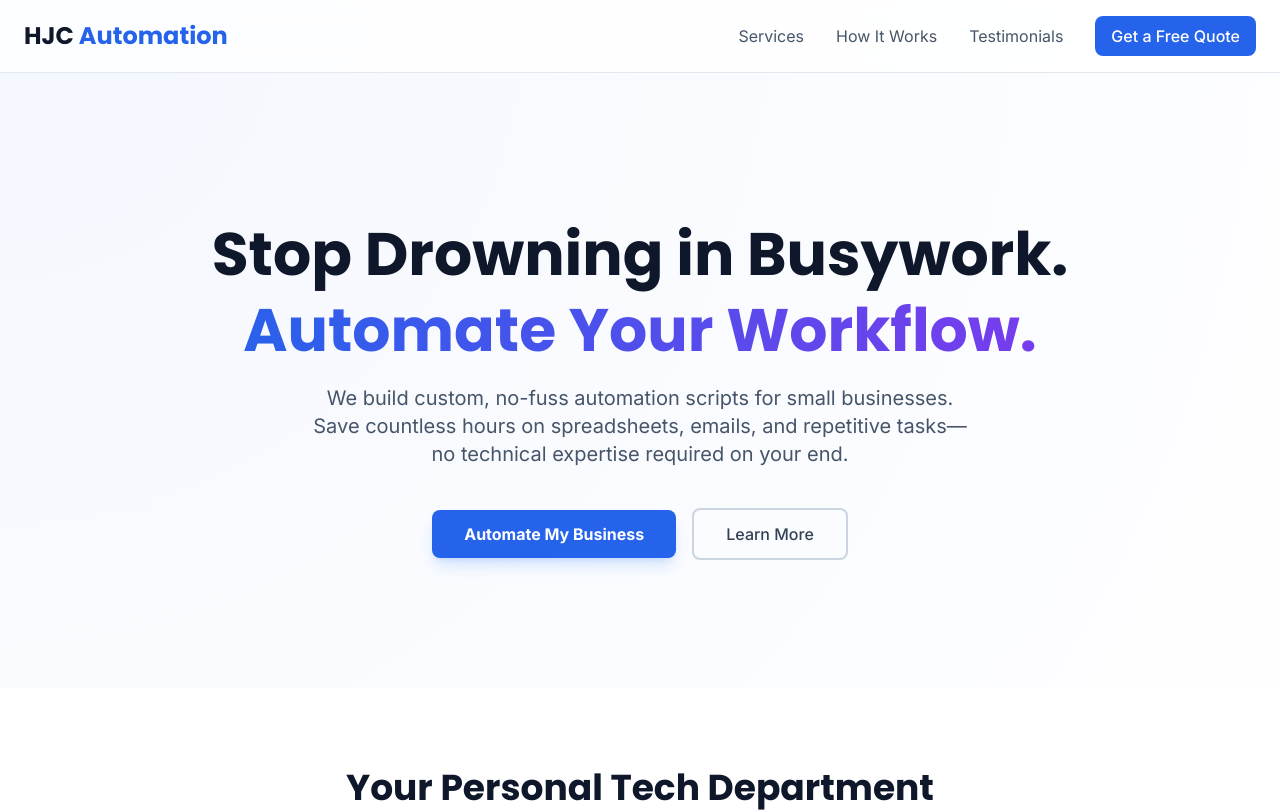
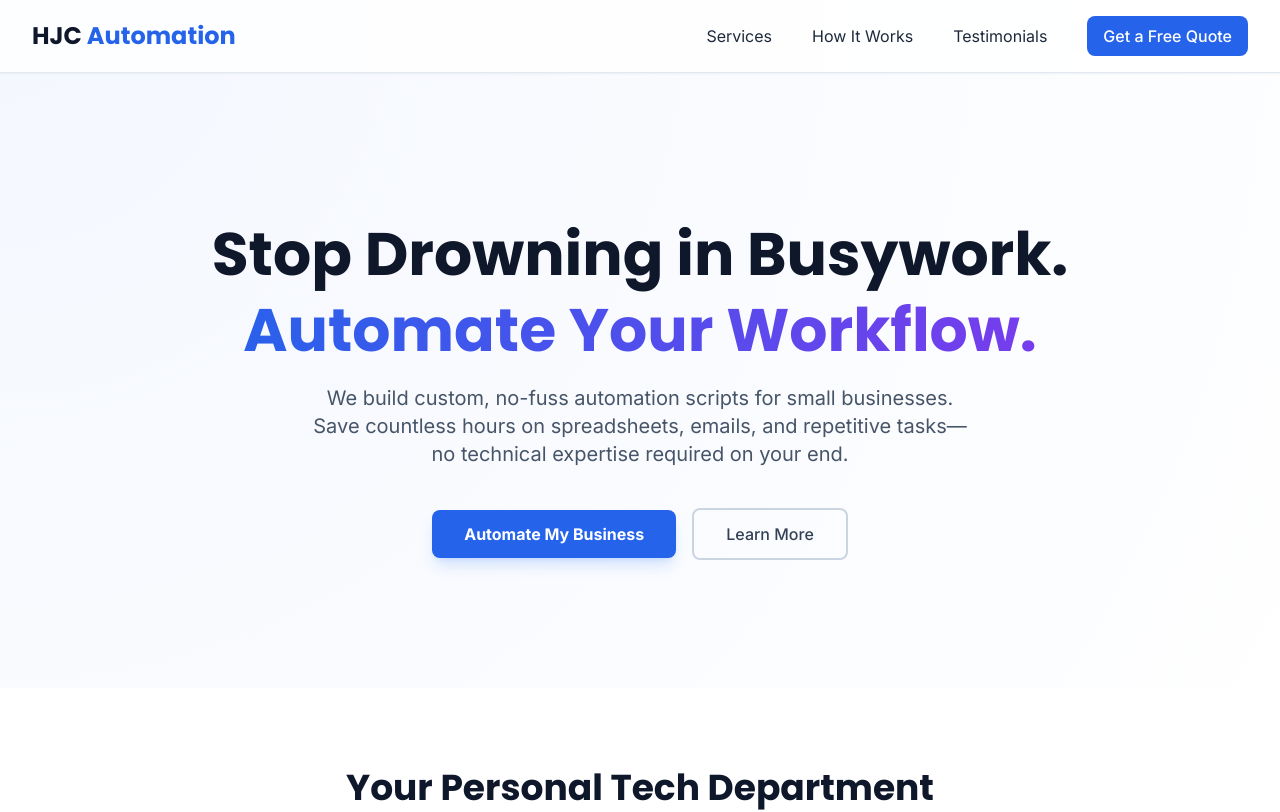
Before and after one commit to hjcautomation/hjcautomation.github.io, a plain HTML site: page index.html in a window 1280 px wide. Shown: the top 812 px of the page. Drawn offline with nearby package versions, Linux system fonts and the light colour scheme.

Commit message:
Update index.html

```diff
--- a/index.html
+++ b/index.html
@@ -82,6 +82,8 @@
             opacity: 1;
             transform: translateY(0);
             }
+            .nav-link    { @apply text-slate-600 hover:text-blue-600 transition-colors; }
+            .mobile-link { @apply block py-2 px-1 text-slate-600 hover:text-blue-600; }
       </style>
    </head>
       <!-- Google tag (gtag.js) -->
@@ -95,31 +97,60 @@
    </script>
    <body class="gradient-bg">
       <!-- Header -->
-      <header class="fixed top-0 left-0 right-0 z-50 bg-white/80 backdrop-blur-md border-b border-slate-200">
-         <div class="container mx-auto px-6 py-4">
-            <div class="flex items-center justify-between">
-               <div class="text-2xl font-bold font-poppins text-slate-900">
-                  HJC <span class="text-blue-600">Automation</span>
-               </div>
-               <nav class="hidden md:flex items-center space-x-8">
-                  <a href="#services" class="text-slate-600 hover:text-blue-600 transition-colors duration-300">Services</a>
-                  <a href="#how-it-works" class="text-slate-600 hover:text-blue-600 transition-colors duration-300">How It Works</a>
-                  <a href="#testimonials" class="text-slate-600 hover:text-blue-600 transition-colors duration-300">Testimonials</a>
-                  <a href="#contact" class="bg-blue-600 hover:bg-blue-700 text-white font-medium py-2 px-4 rounded-lg transition-transform duration-300 hover:scale-105">Get a Free Quote</a>
-               </nav>
-               <button id="mobile-menu-button" class="md:hidden text-slate-800">
-               <i data-lucide="menu"></i>
-               </button>
-            </div>
-         </div>
-         <!-- Mobile Menu -->
-         <div id="mobile-menu" class="hidden md:hidden px-6 pt-2 pb-4 bg-white/95 backdrop-blur-md">
-            <a href="#services" class="block py-2 text-slate-600 hover:text-blue-600">Services</a>
-            <a href="#how-it-works" class="block py-2 text-slate-600 hover:text-blue-600">How It Works</a>
-            <a href="#testimonials" class="block py-2 text-slate-600 hover:text-blue-600">Testimonials</a>
-            <a href="#contact" class="block mt-2 bg-blue-600 hover:bg-blue-700 text-white font-medium py-2 px-4 rounded-lg text-center">Get a Free Quote</a>
-         </div>
+      <header class="fixed inset-x-0 top-0 z-50 bg-white/80 backdrop-blur-md/60 border-b border-slate-200 shadow-sm">
+        <div class="mx-auto flex max-w-7xl items-center justify-between px-4 sm:px-6 lg:px-8 py-3 lg:py-4">
+          <!-- Brand -->
+          <a href="/" class="text-xl sm:text-2xl font-bold font-poppins text-slate-900">
+            HJC <span class="text-blue-600">Automation</span>
+          </a>
+
+          <!-- Inline nav  ▶︎  md and up -->
+          <nav class="hidden md:flex items-center gap-x-6 lg:gap-x-8 xl:gap-x-10">
+            <a href="#services"      class="nav-link">Services</a>
+            <a href="#how-it-works"  class="nav-link">How&nbsp;It&nbsp;Works</a>
+            <a href="#testimonials"  class="nav-link">Testimonials</a>
+            <a
+              href="#contact"
+              class="rounded-lg bg-blue-600 px-4 py-2 font-medium text-white
+                     transition-transform duration-300 hover:scale-105 hover:bg-blue-700"
+            >
+              Get&nbsp;a&nbsp;Free&nbsp;Quote
+            </a>
+          </nav>
+
+          <!-- Hamburger  ▶︎  below md -->
+          <button id="mobile-menu-button" class="md:hidden">
+            <i data-lucide="menu" class="w-6 h-6 text-slate-800"></i>
+          </button>
+        </div>
+
+        <!-- Mobile dropdown -->
+        <div
+          id="mobile-menu"
+          class="hidden md:hidden flex flex-col px-4 pt-3 pb-5 space-y-3
+                 bg-white/95 backdrop-blur-md shadow-md"
+        >
+          <a href="#services"     class="mobile-link">Services</a>
+          <a href="#how-it-works" class="mobile-link">How&nbsp;It&nbsp;Works</a>
+          <a href="#testimonials" class="mobile-link">Testimonials</a>
+          <a
+            href="#contact"
+            class="w-full bg-blue-600 text-center text-white font-medium
+                   rounded-lg py-2 hover:bg-blue-700"
+          >
+            Get&nbsp;a&nbsp;Free&nbsp;Quote
+          </a>
+        </div>
       </header>
+
+      <!-- Utility styles (unchanged except extra vertical flex) -->
+      <style>
+        .nav-link    { @apply text-slate-600 hover:text-blue-600 transition-colors; }
+        .mobile-link { @apply block py-2 px-1 text-slate-600 hover:text-blue-600; }
+      </style>
+
+
+
       <!-- Hero Section -->
       <main class="pt-24">
          <section class="container mx-auto px-6 py-24 md:py-32 text-center">
```
